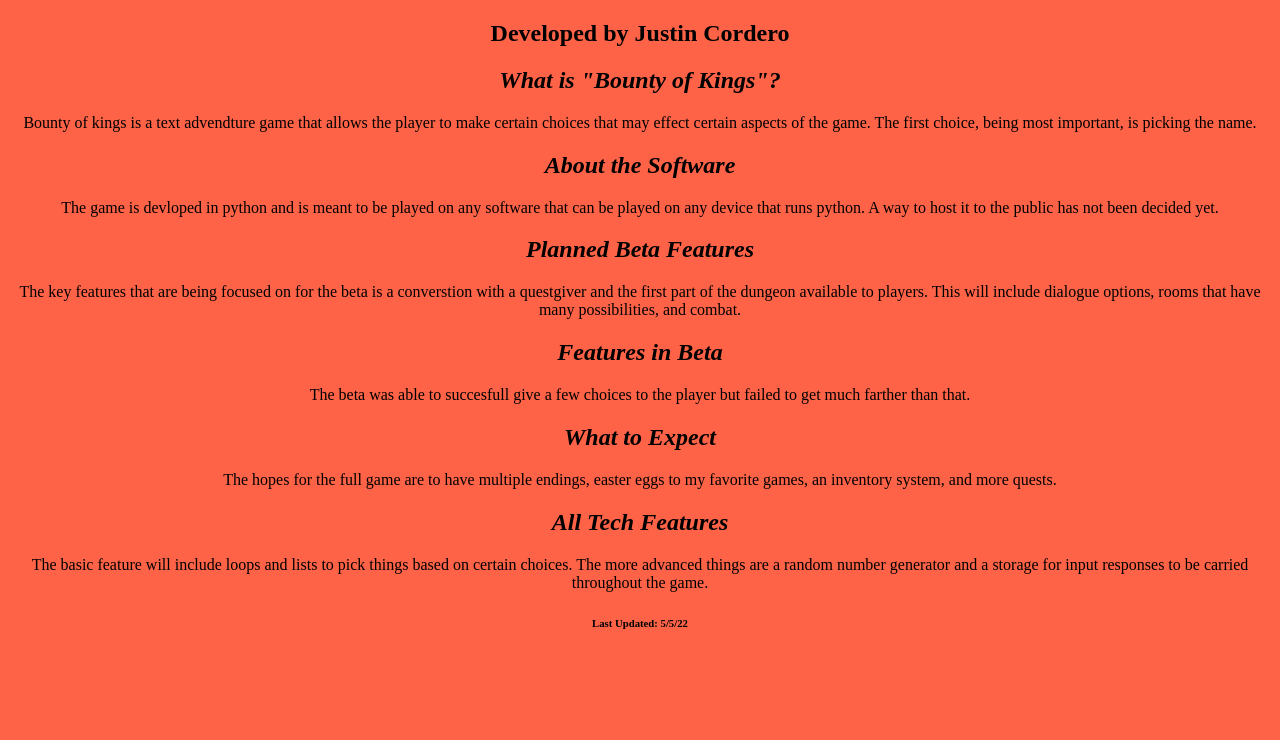
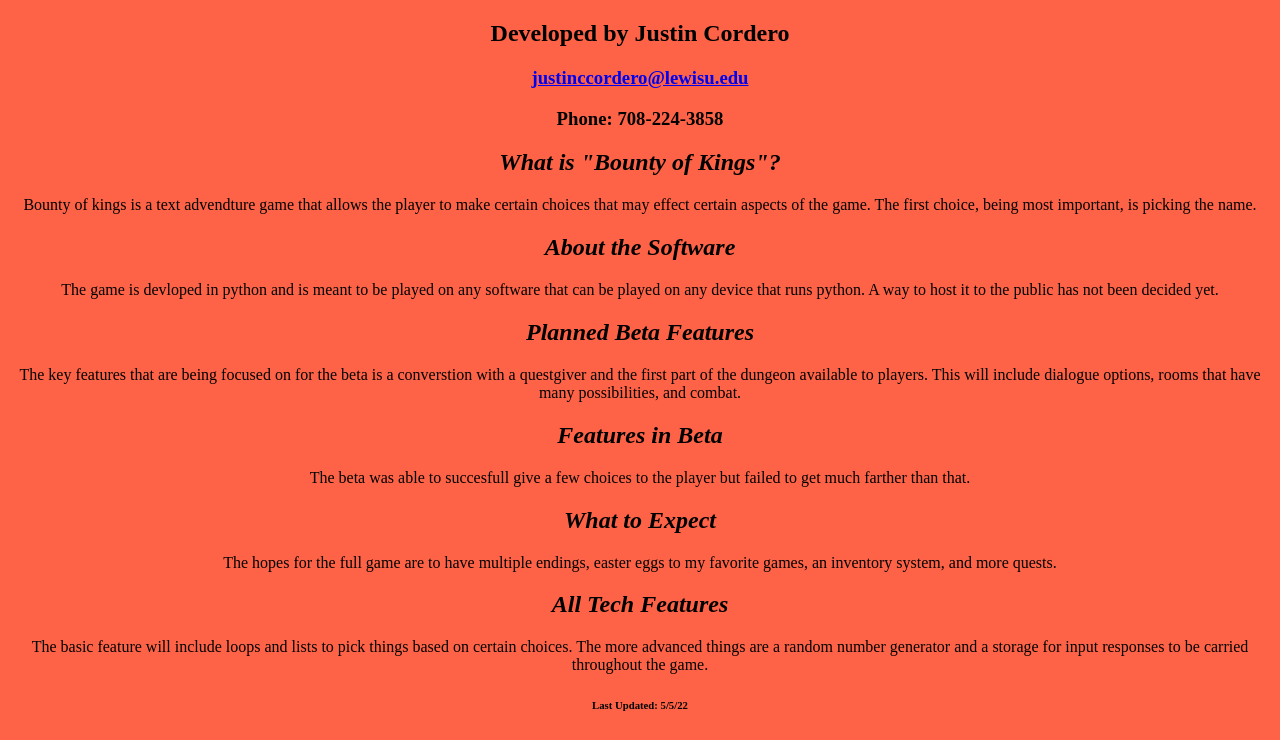
Before and after one commit to justinc098/final-proposal, a plain HTML site: page index.html in a window 1280 px wide. Shown: the part 60-800 px from the top of the page. Drawn offline with Linux system fonts and the light colour scheme.

Commit message:
Update index.html

```diff
--- a/index.html
+++ b/index.html
@@ -1,8 +1,12 @@
 <!DOCTYPE html>
 <html style="text-align: center;background-color: tomato;">
+    <title>Bounty of King's</title>
+
     <head>
         <h1><b>Bounty of Kings</b></h1>
         <h2>Developed by Justin Cordero</h2>
+        <h3><a href="mailto:justinccordero@lewisu.edu"> justinccordero@lewisu.edu</a></h3>
+        <h3>Phone: 708-224-3858</h3>
     </head>
 
 
```
